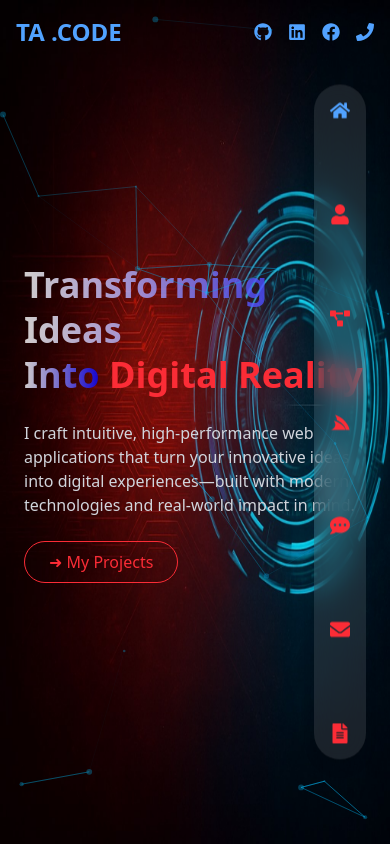
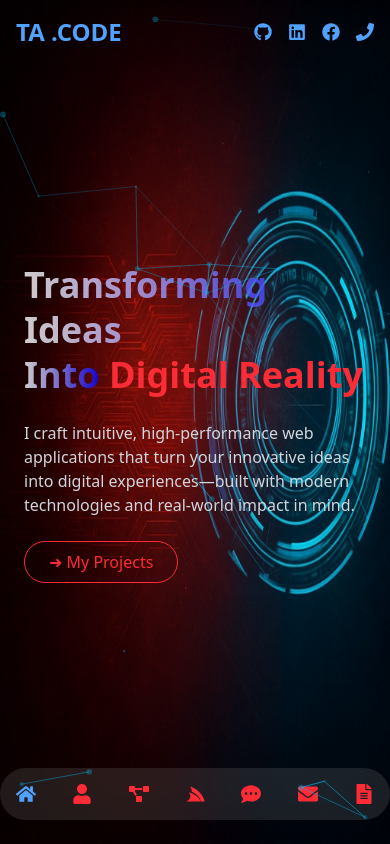
Before and after one commit to developerTamanna/portfolio, a React (Vite) app: page / in a window 390 px wide. Built offline with nearby package versions, Linux system fonts and the light colour scheme.

Commit message:
sidebar responsive

```diff
--- a/src/components/SideNavbar.jsx
+++ b/src/components/SideNavbar.jsx
@@ -22,7 +22,7 @@ const navItems = [
 
 const SideNavbar = () => {
   return (
-    <div className="fixed top-1/2 h-[80%] -translate-y-1/2 right-6 z-20 space-y-4 flex flex-col items-center justify-between bg-white/10 backdrop-blur-md p-4 rounded-full shadow-lg">
+    <div className="fixed md:top-1/2 md:h-[80%] md:-translate-y-1/2 md:right-6 z-20 bottom-6 w-full md:w-auto right-0 md:space-y-4 md:flex md:flex-col items-center justify-between inline-flex   bg-white/10 backdrop-blur-md p-4 rounded-full shadow-lg">
       {navItems.map((item, idx) => (
         <NavLink to={`${item.path}`}  key={idx} className={({isActive}) => `${(isActive ? "text-blue-400" : " text-red-500")} group relative flex items-center`}>
           <div className=" hover:text-blue-400 text-inherit cursor-pointer">
```
